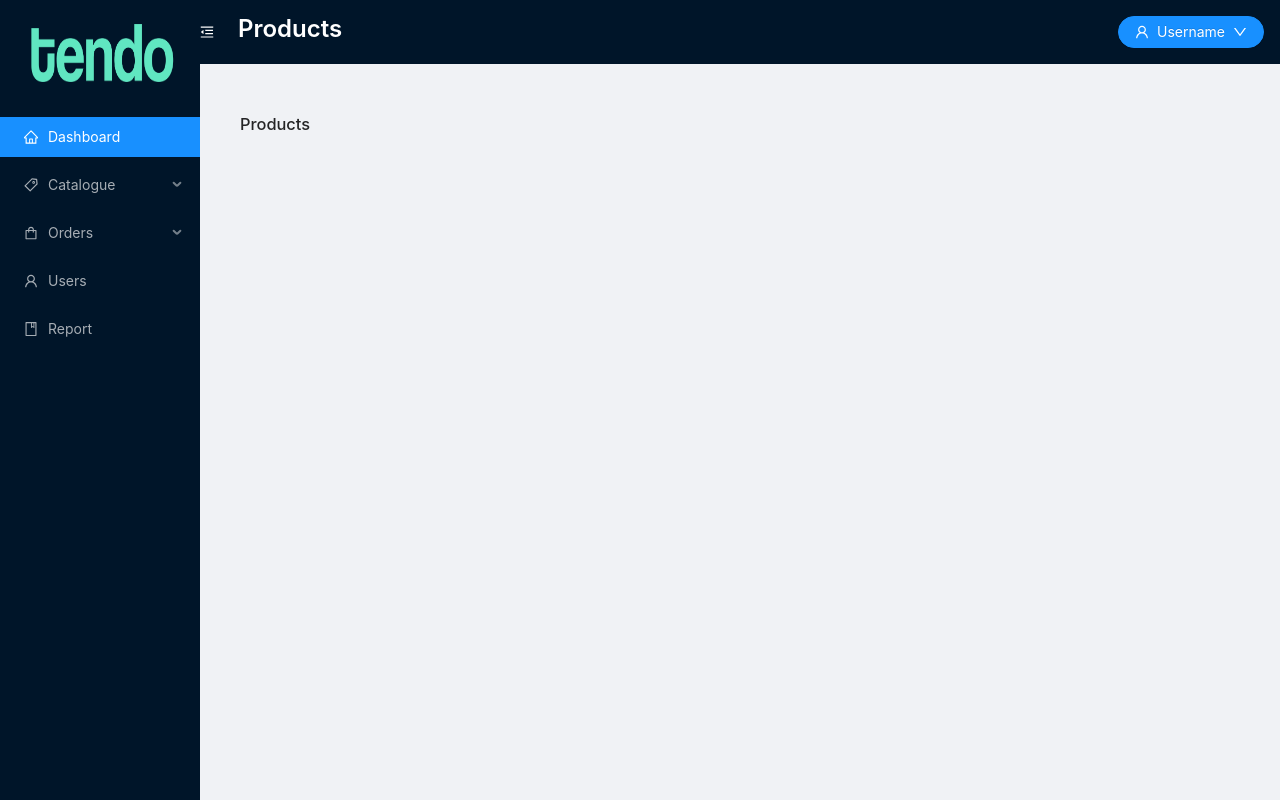
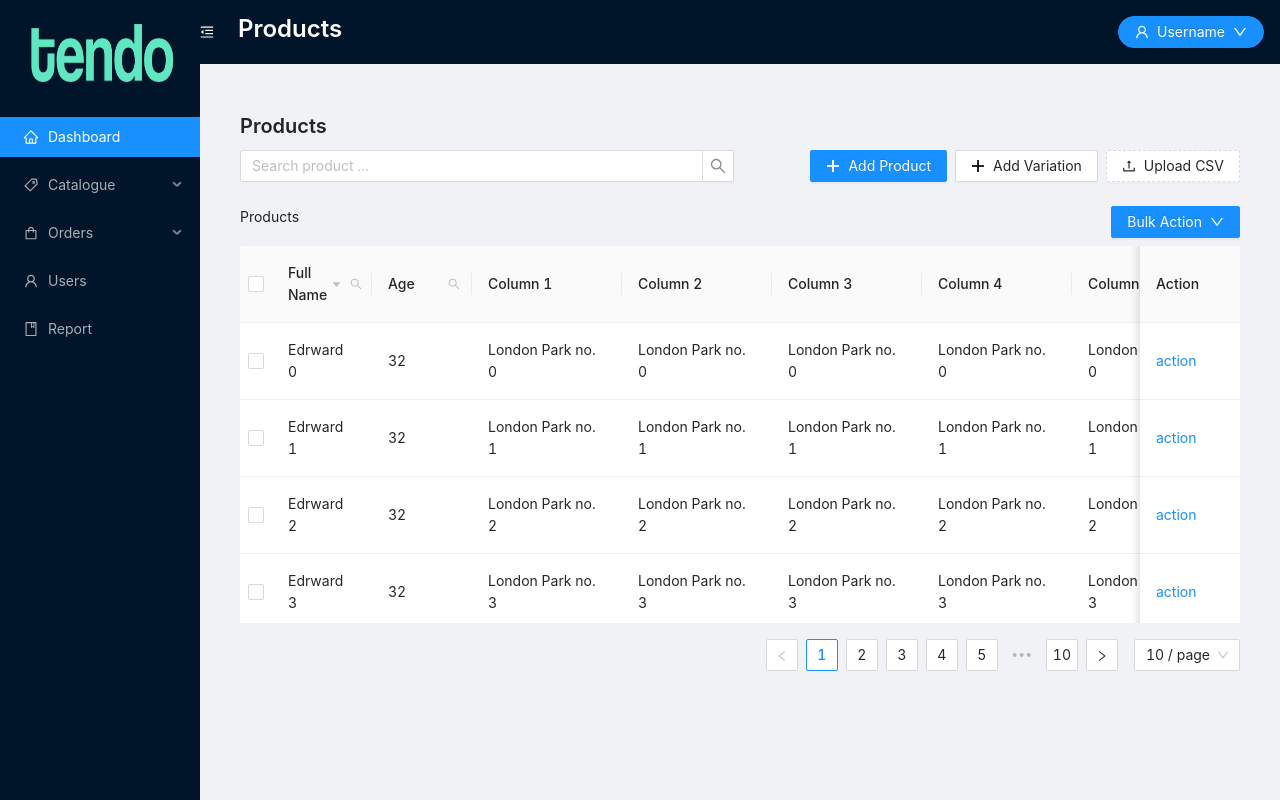
Before and after one commit to LadyDzidzor/ant-design-dashboard, a React (Create React App) app: page /dashboard/products in a window 1280 px wide. Built offline with nearby package versions, Linux system fonts and the light colour scheme.

Commit message:
making primary attribute

```diff
--- a/src/components/addvariationForm.component.jsx
+++ b/src/components/addvariationForm.component.jsx
@@ -50,6 +50,8 @@ const AddVariationForm = () => {
 
   const onPrimarySwitch = (checked) => {
     console.log(`switch to ${checked}`);
+    if (checked) setAttrPrice(checked);
+    if (!checked) setAttrPrice(!primaryAttrPrice);
   };
 
   return (
@@ -103,9 +105,7 @@ const AddVariationForm = () => {
                             {...field}
                             name={[field.name, "primaryAttr"]}
                             key={[field.fieldKey, "primaryAttr"]}
-                            onChange={(e, record) =>
-                              onPrimarySwitch(e, record.checked)
-                            }
+                            onChange={onPrimarySwitch}
                           />{" "}
                           <Tooltip title="Making primary attribute means pricing will be base it.">
                             <InfoCircleOutlined />
--- /dev/null
+++ b/src/components/products.component.jsx
@@ -0,0 +1,69 @@
+import React from "react";
+import {
+  Typography,
+  Row,
+  Col,
+  Input,
+  Space,
+  Button,
+  Dropdown,
+  Menu,
+} from "antd";
+import { UploadOutlined, PlusOutlined, DownOutlined } from "@ant-design/icons";
+import TableComponent from "./table.component";
+
+const Products = () => {
+  const { Title } = Typography;
+  const { Search } = Input;
+
+  const menu = (
+    <Menu>
+      <Menu.Item key="1">Delete</Menu.Item>
+      <Menu.Item key="2">Edit</Menu.Item>
+    </Menu>
+  );
+
+  return (
+    <>
+      <Title level={4}>Products</Title>
+      <Row gutter={10} style={{ marginBottom: 18 }}>
+        <Col span={12}>
+          <Search
+            placeholder="Search product ..."
+            onSearch={(value) => console.log(value)}
+          />
+        </Col>
+        <Col span={12}>
+          <Space style={{ float: "right" }}>
+            <Button type="primary" icon={<PlusOutlined />}>
+              Add Product
+            </Button>
+            <Button icon={<PlusOutlined />}>Add Variation</Button>
+            <Button type="dashed" icon={<UploadOutlined />}>
+              Upload CSV
+            </Button>
+          </Space>
+        </Col>
+      </Row>
+
+      <div style={{ marginBottom: 24, marginTop: 24 }}>
+        <div style={{ marginBottom: 18 }}>
+          <span>Products</span>
+          <div style={{ float: "right" }}>
+            <Dropdown overlay={menu}>
+              <Space align="center">
+                <Button type="primary">
+                  <span>Bulk Action</span>
+                  <DownOutlined />
+                </Button>
+              </Space>
+            </Dropdown>
+          </div>
+        </div>
+        <TableComponent />
+      </div>
+    </>
+  );
+};
+
+export default Products;
--- a/src/core/dashboard.routes.js
+++ b/src/core/dashboard.routes.js
@@ -6,6 +6,7 @@ import React from "react";
 import AddProduct from "../components/addproduct.component";
 import AddProductVariation from "../components/addvariation.component";
 import HomeComponent from "../components/dashboard.component";
+import Products from "../components/products.component";
 import Variations from "../components/variation.component.";
 
 const Routes = [
@@ -17,11 +18,7 @@ const Routes = [
   },
   {
     path: "/dashboard/products",
-    main: () => (
-      <>
-        <h1>Products</h1>
-      </>
-    ),
+    main: Products,
     name: () => <>Products</>,
   },
   {
```
